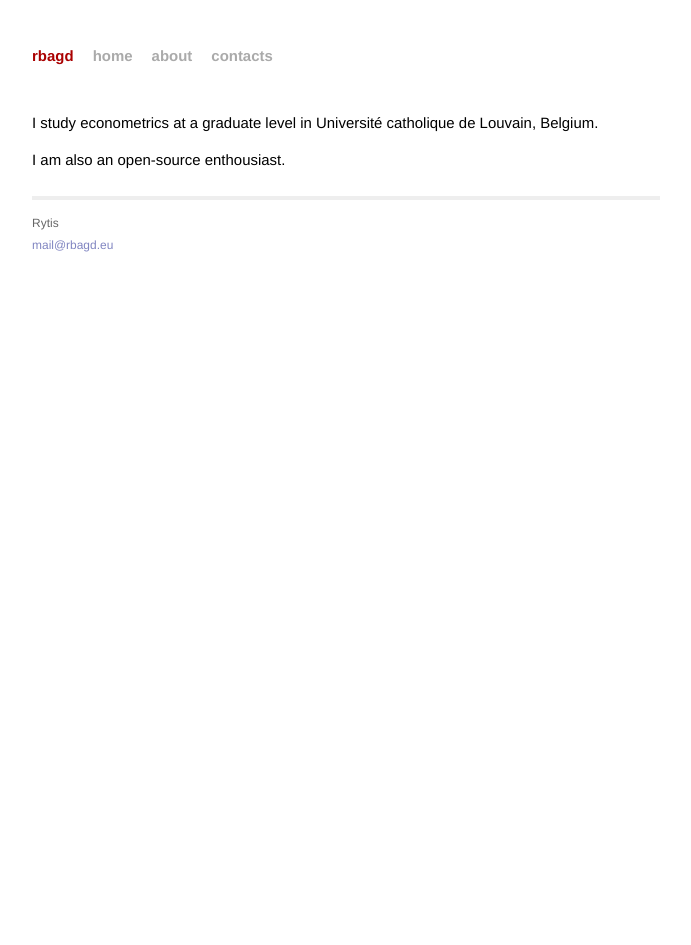
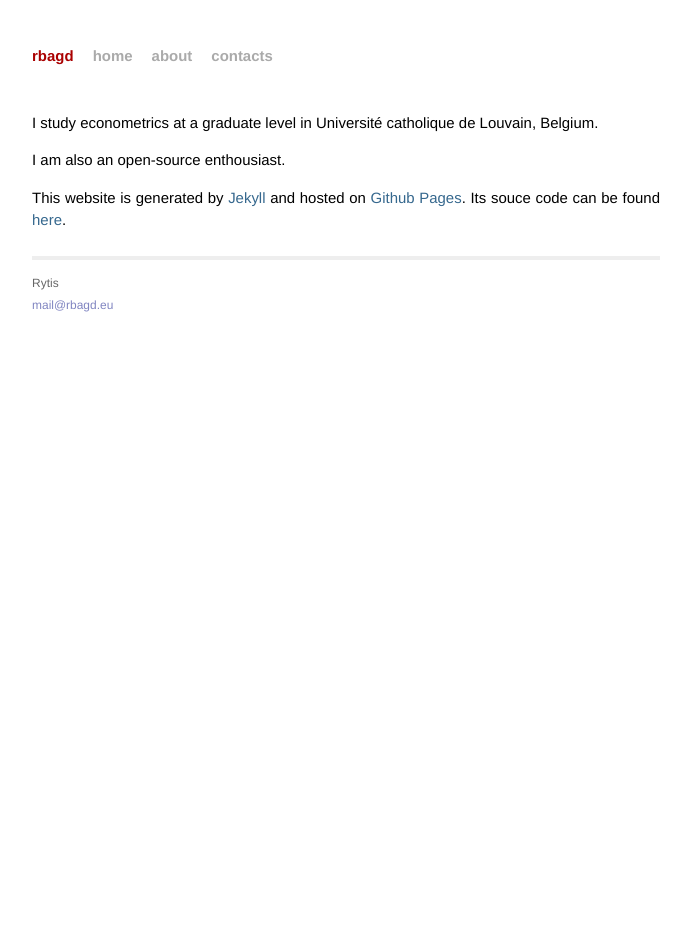
Before and after one commit to rbagd/rbagd.github.io, a Jekyll site: the page built from about/index.markdown, in a window 1280 px wide. Shown: the whole page, without its empty margins (294-985 px from the left). Built offline with Jekyll 4.4.1, drawn with Linux system fonts in a browser that asks for light colours; Markdown is read by kramdown in place of the engine named in the settings.

Commit message:
added info on website

```diff
--- a/about/index.markdown
+++ b/about/index.markdown
@@ -7,3 +7,5 @@ format: markdown
 I study econometrics at a graduate level in Université catholique de Louvain, Belgium.
 
 I am also an open-source enthousiast.
+
+This website is generated by [Jekyll](http://jekyllrb.com/) and hosted on [Github Pages](http://pages.github.com/). Its souce code can be found [here](https://github.com/rbagd/rbagd.github.io).
```
